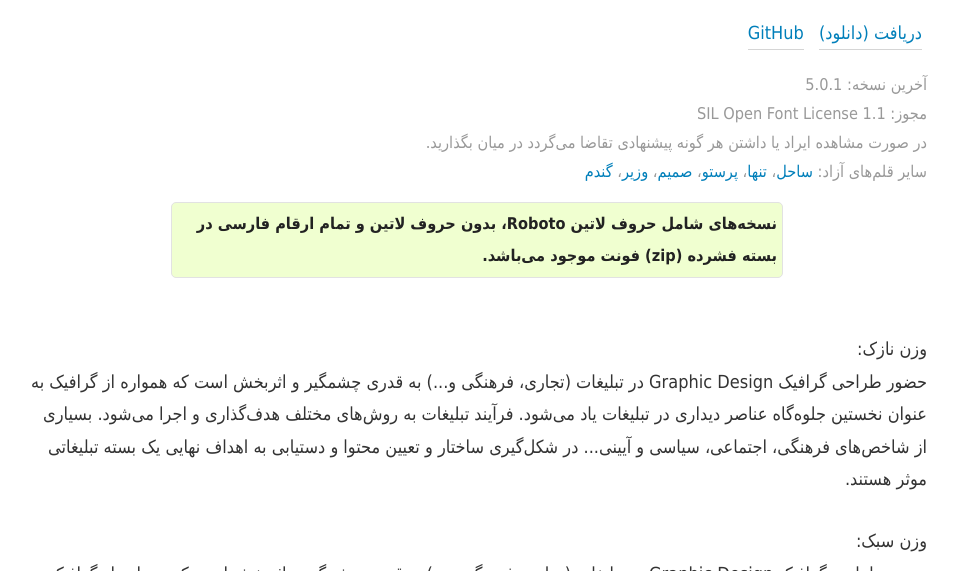
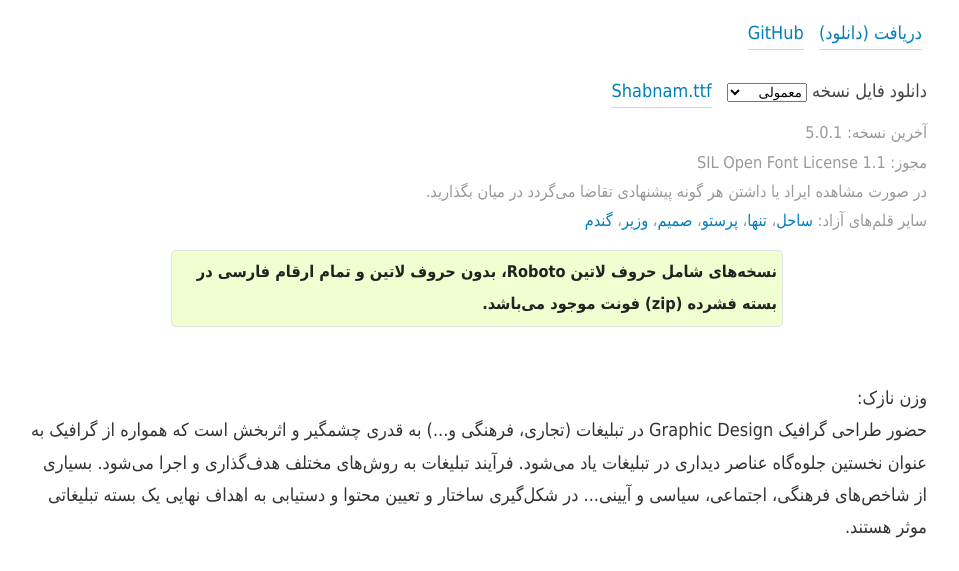
Before and after one commit to rastikerdar/shabnam-font, a plain HTML site: page index.html in a window 1280 px wide. Shown: the part 153-724 px from the top of the page, without its empty margins (163-1122 px from the left). Drawn offline with Linux system fonts and the light colour scheme; a web font is replaced by a local one.

Commit message:
Add single file download

```diff
--- a/index.html
+++ b/index.html
@@ -129,6 +129,23 @@
         font-size: 2.2rem;
       }
     }
+
+    .singlefile {
+      margin-bottom: 10px;
+    }
+
+    .singlefile a {
+      display: inline-block;
+      border-bottom: 1px solid #d5d5d5;
+      color: #007fba;
+      margin: 5px 10px 0;
+      font-size: 1em;
+    }
+
+    .singlefile select {
+      font-family: shabnam;
+      min-width: 80px;
+    }
   </style>
 </head>
 
@@ -141,6 +158,17 @@
         <a href="https://github.com/rastikerdar/shabnam-font/releases/download/v5.0.1/shabnam-font-v5.0.1.zip" class="download">دریافت (دانلود)</a>
         <a href="https://github.com/rastikerdar/shabnam-font" class="github">GitHub</a>
       </div>
+      <div class="singlefile">
+        دانلود فایل نسخه
+        <select onchange="setSingleFileDownload(this.value, 'Shabnam', 'v5.0.1')">
+          <option value="Thin">نازک</option>
+          <option value="Light">سبک</option>
+          <option value="Regular" selected="selected">معمولی</option>
+          <option value="Medium">متوسط</option>
+          <option value="Bold">ضخیم</option>
+        </select>
+        <a id="singlefiledownload" href="https://cdn.jsdelivr.net/gh/rastikerdar/shabnam-font@v5.0.1/dist/Shabnam.ttf">Shabnam.ttf</a>
+    </div>
       <div class="info">
         <div>آخرین نسخه: 5.0.1</div>
         <div>مجوز: SIL Open Font License 1.1</div>
@@ -216,6 +244,15 @@
     <br> saber.rastikerdar بر روی جیمیل
     <br> © 2015
   </footer>
+
+  <script>
+    function setSingleFileDownload(weight, font, version) {
+      var filename = font + (weight != "Regular" ? "-"+weight : '') +".ttf";
+      var singlefiledownloadEl = document.getElementById("singlefiledownload");
+      singlefiledownloadEl.text = filename;
+      singlefiledownloadEl.href = "https://cdn.jsdelivr.net/gh/rastikerdar/"+font.toLowerCase()+"-font@"+version+"/dist/"+filename;
+    }
+  </script>
 </body>
 
 </html>
```
